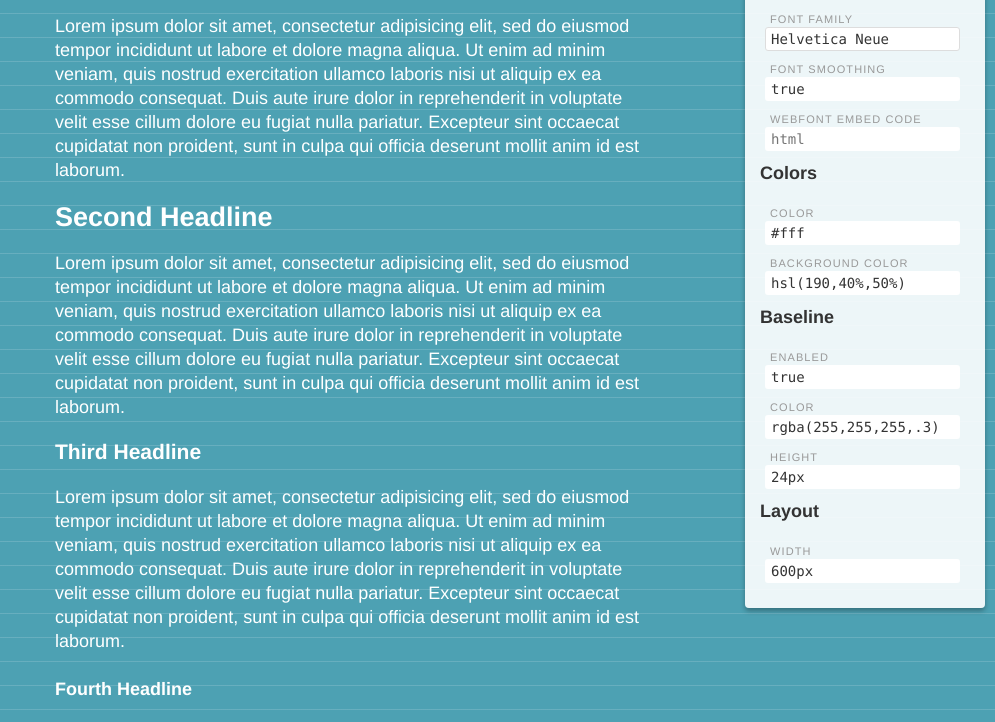
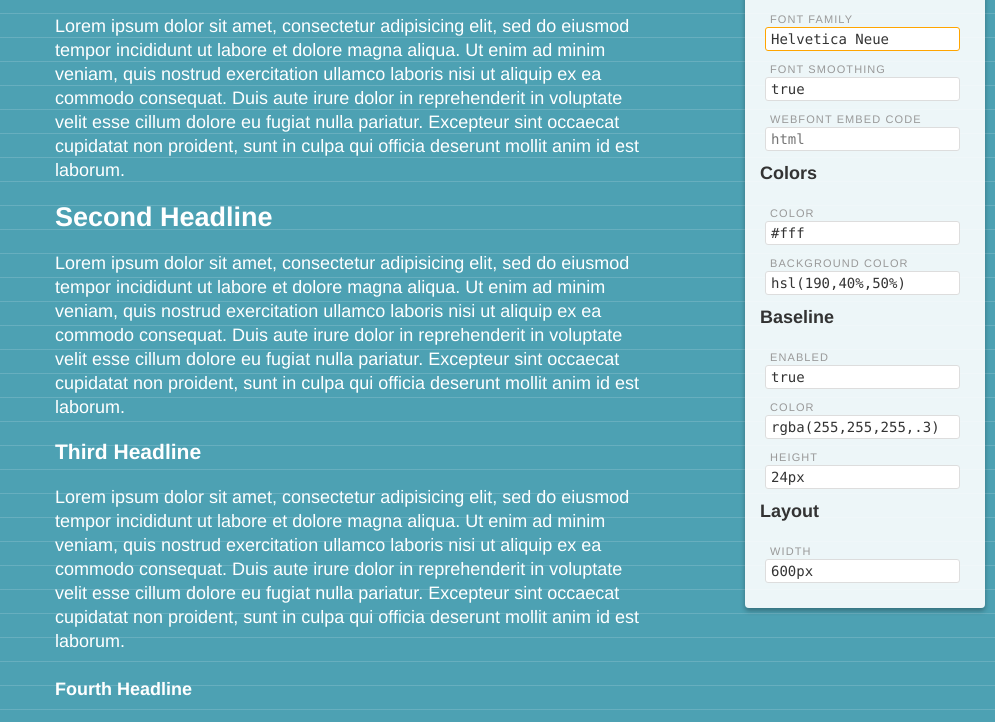
Before and after one commit to maxhoffmann/font-playground, a website: page index.html in a window 1280 px wide. Shown: the part 58-780 px from the top of the page, without its empty margins (285-1280 px from the left). Drawn offline with nearby package versions, Linux system fonts and the light colour scheme; files that its build step writes are made by us from their sources.

Commit message:
edit input border color

```diff
--- a/less/app.less
+++ b/less/app.less
@@ -64,10 +64,11 @@
 		border: 1px solid transparent;
 		border-radius: 3px;
 		color: #333;
+		border: 1px solid #ddd;
 
 		&:focus,
 		&:hover {
-			border: 1px solid #ddd;
+			border-color: orange;
 			outline: 0;
 		}
 
```
